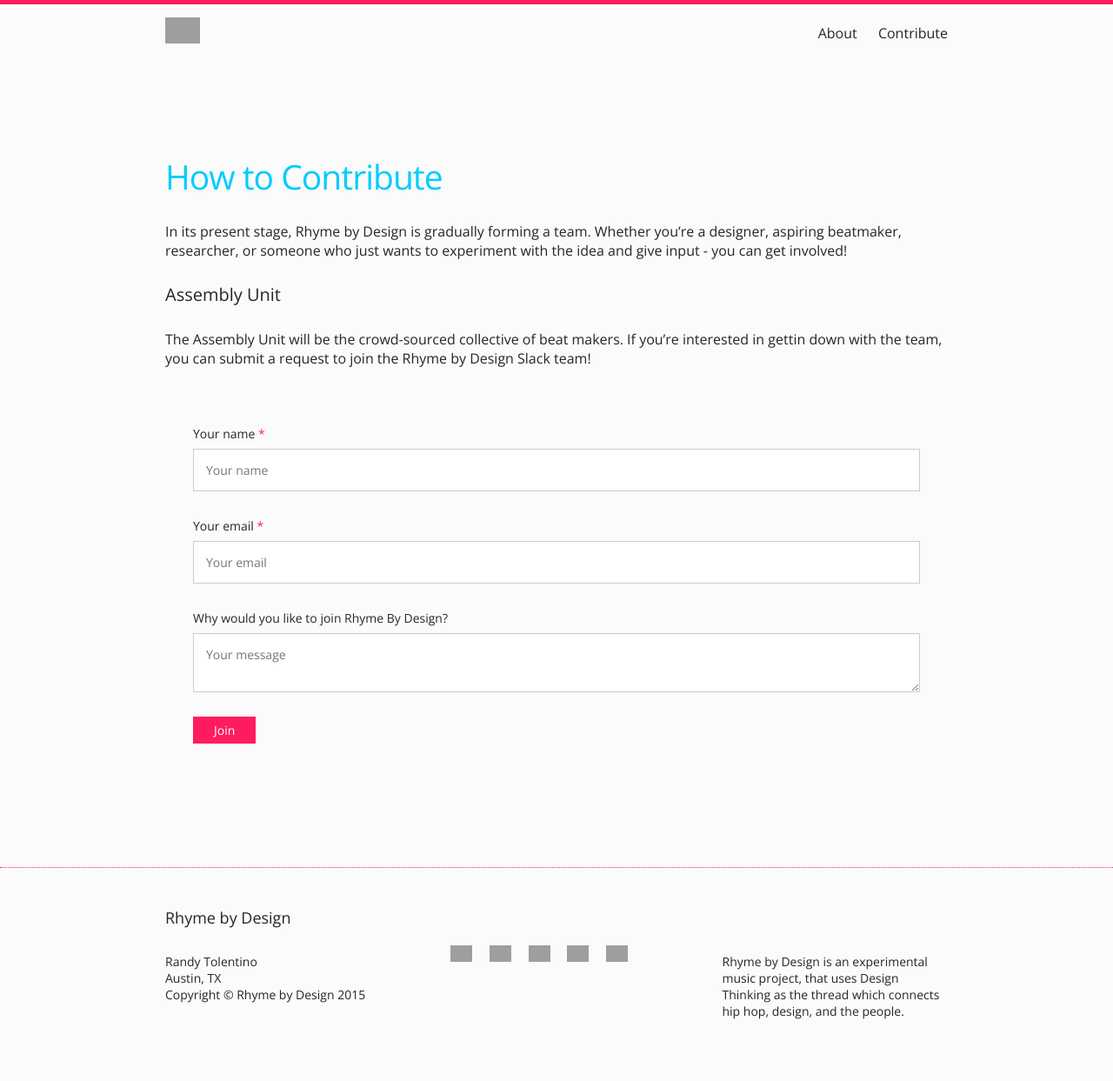
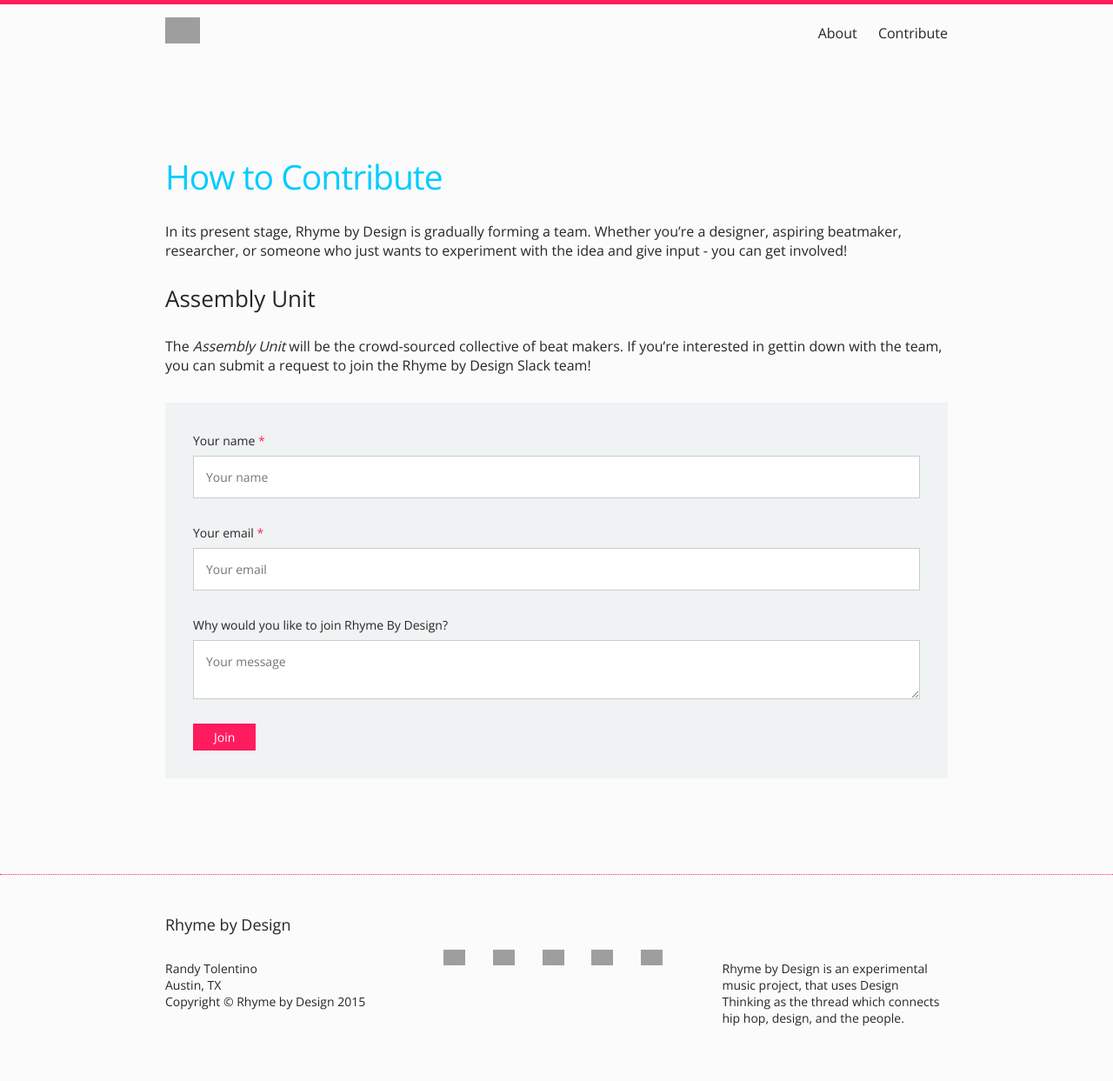
Before and after one commit to designrhyming/designrhyming, a Jekyll site: the page built from contribute.md, in a window 1280 px wide. Shown: the whole page at 87% size. Built offline with Jekyll 4.4.1, drawn with Linux system fonts in a browser that asks for light colours; grey boxes are pictures that could not be loaded.

Commit message:
footer spacing and form color

```diff
--- a/_sass/_layout.scss
+++ b/_sass/_layout.scss
@@ -168,6 +168,7 @@
 .contact-form-section {
     margin-top: 2em;
     padding: 2em;
+    background: $lightgrey;
 }
 
  .color-banner {
@@ -261,13 +262,13 @@
     margin-top: 0;
     img {
         width: 25px;
-        padding: 5px;
+        margin-right: 1em;
     }
 }
 
 .footer-icon {
     display: inline;
-    margin: 0 3px 0 3px;
+    margin-right: 1em;
 }
 
 .footer-col-wrapper {
--- a/contribute.md
+++ b/contribute.md
@@ -6,9 +6,9 @@
 
 In its present stage, Rhyme by Design is gradually forming a team. Whether you're a designer, aspiring beatmaker, researcher, or someone who just wants to experiment with the idea and give input - you can get involved!
 
-####Assembly Unit
+###Assembly Unit
 
-The Assembly Unit will be the crowd-sourced collective of beat makers. If you're interested in gettin down with the team, you can submit a request to join the Rhyme by Design Slack team!
+The _Assembly Unit_ will be the crowd-sourced collective of beat makers. If you're interested in gettin down with the team, you can submit a request to join the Rhyme by Design Slack team!
 
 <div class="contact-form-section">
   <form id="contactform" method="POST">
```
Also changed, not shown: 1 other file.
